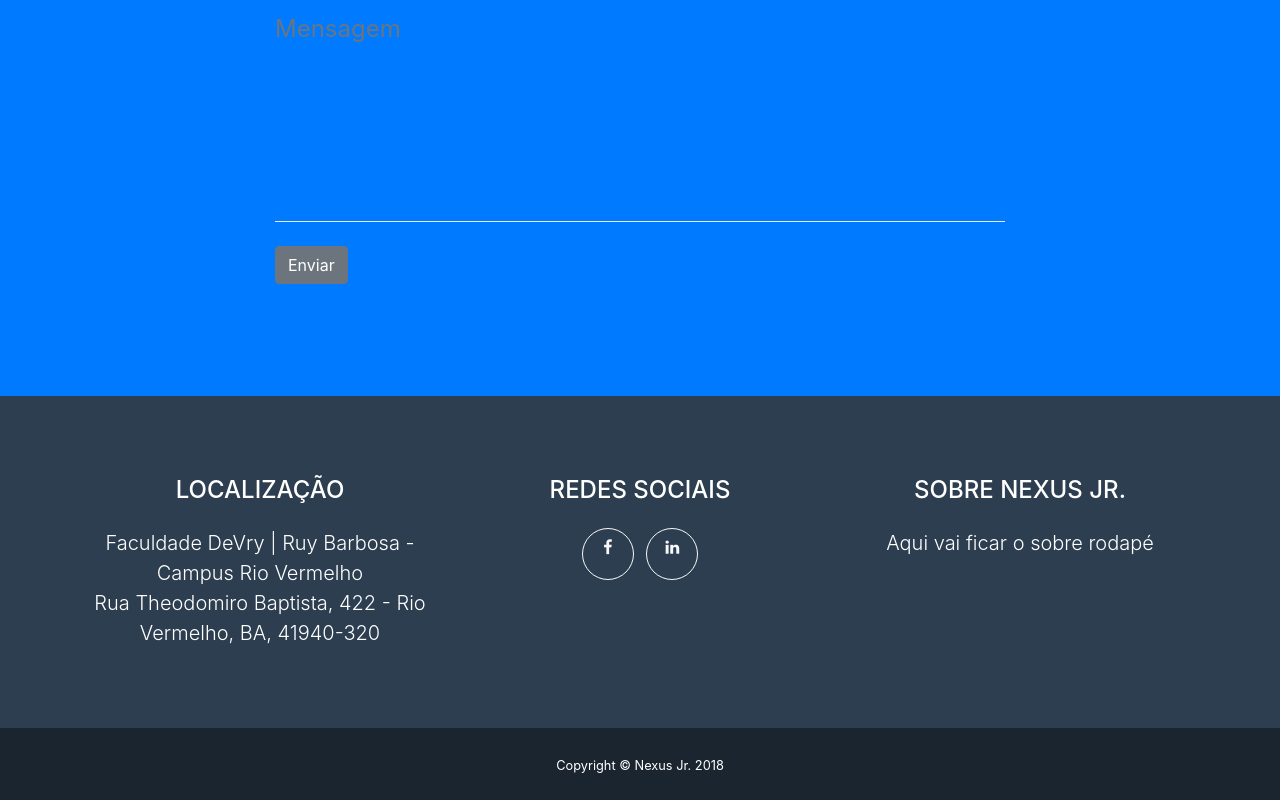
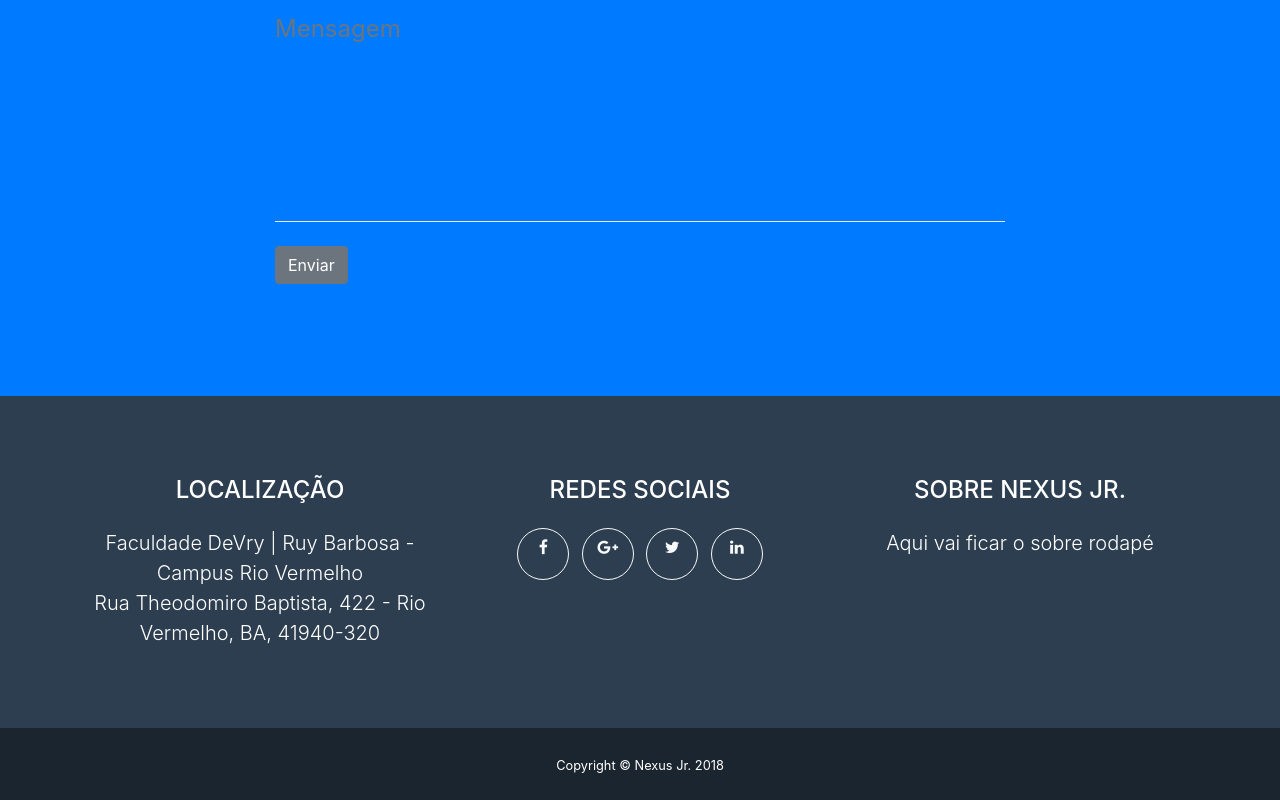
Before and after one commit to nexusjr/Site, a website with bundled scripts: page index.html in a window 1280 px wide. Shown: the part 1692-2492 px from the top of the page. Built offline with nearby package versions, Linux system fonts and the light colour scheme.

Commit message:
Adicionando Redes sociais

```diff
--- a/index.html
+++ b/index.html
@@ -213,16 +213,16 @@
                   <i class="fa fa-fw fa-facebook"></i>
                 </a>
               </li>
-              <!-- <li class="list-inline-item"> -->
-                <!-- <a class="btn btn-outline-light btn-social text-center rounded-circle" href="#"> -->
-                  <!-- <i class="fa fa-fw fa-google-plus"></i> -->
-                <!-- </a> -->
-              <!-- </li> -->
-              <!-- <li class="list-inline-item"> -->
-                <!-- <a class="btn btn-outline-light btn-social text-center rounded-circle" href="#"> -->
-                  <!-- <i class="fa fa-fw fa-twitter"></i> -->
-                <!-- </a> -->
-              <!-- </li> -->
+              <li class="list-inline-item">
+                <a class="btn btn-outline-light btn-social text-center rounded-circle" href="#">
+                  <i class="fa fa-fw fa-google-plus"></i>
+                </a>
+              </li>
+              <li class="list-inline-item">
+                <a class="btn btn-outline-light btn-social text-center rounded-circle" href="#">
+                  <i class="fa fa-fw fa-twitter"></i>
+                </a>
+              </li>
               <li class="list-inline-item">
                 <a class="btn btn-outline-light btn-social text-center rounded-circle" href="#">
                   <i class="fa fa-fw fa-linkedin"></i>
```
